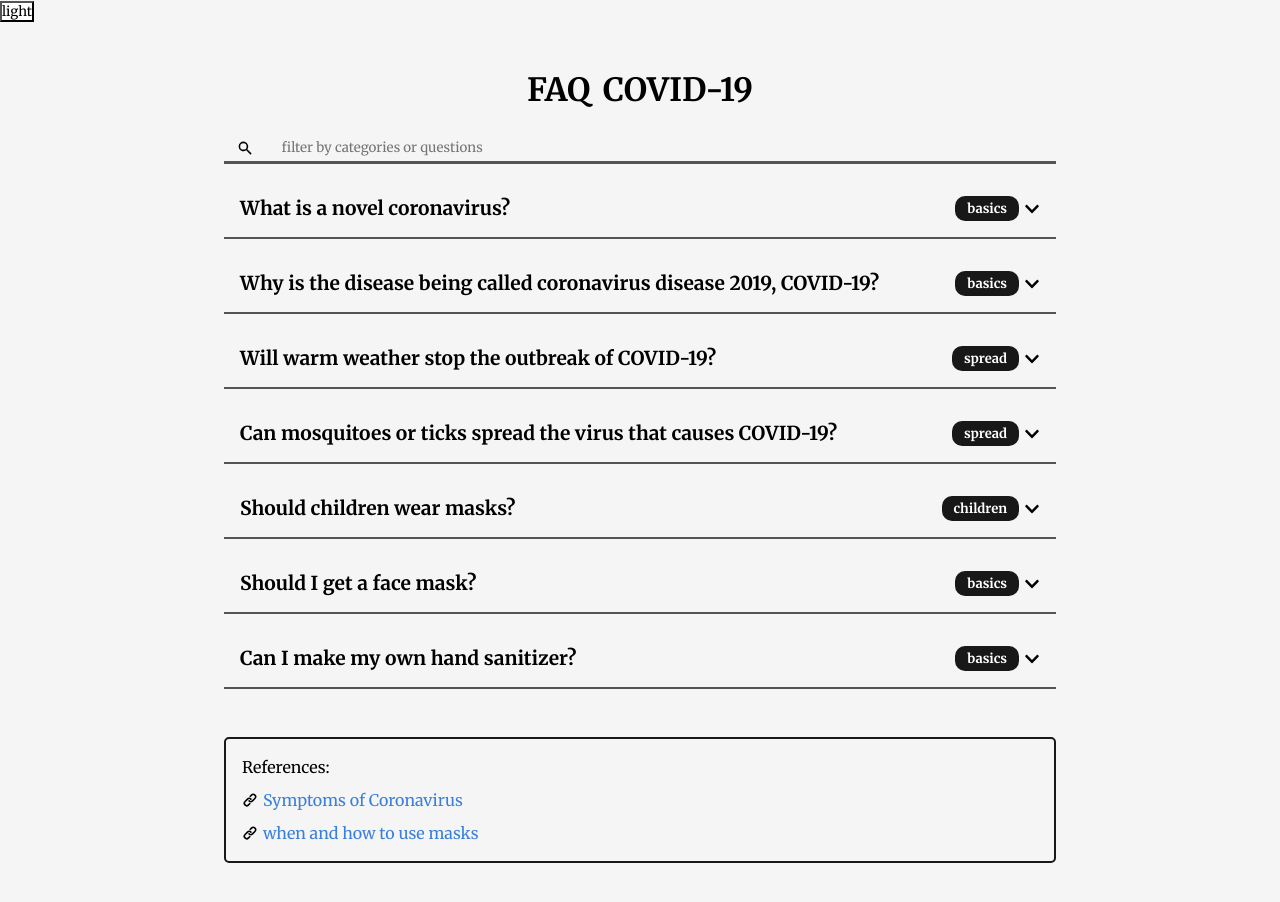
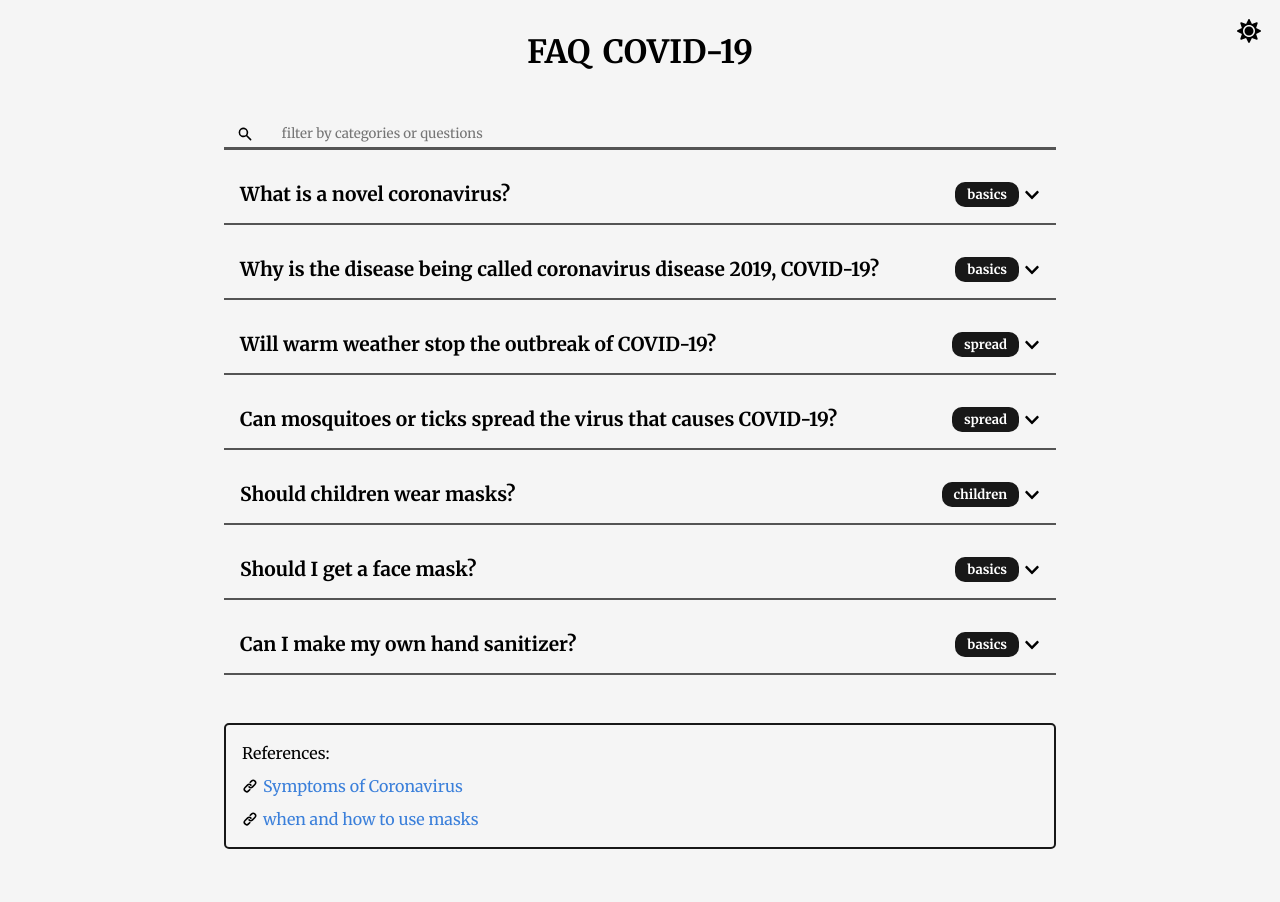
Before and after one commit to samueldlacruz/FAQ-covid-19-pwa, a React (Create React App) app: page / in a window 1280 px wide. Shown: the top 902 px of the page. Built offline with nearby package versions, Linux system fonts and the light colour scheme.

Commit message:
feat: switch theme button added

```diff
--- a/src/app/App.tsx
+++ b/src/app/App.tsx
@@ -1,6 +1,9 @@
 import React from 'react';
 import { GlobalStyle } from './globalStyles';
+
 import Warpper from '../components/Container';
+import Header from '../components/Header';
+
 import { ThemeProvider, DefaultTheme } from 'styled-components';
 import usePersistedState from '../utils/usePersistedState';
 
@@ -17,7 +20,7 @@ function App() {
   return (
     <ThemeProvider theme={theme}>
       <GlobalStyle />
-       <button style={{backgroundColor: 'white', color: 'black'}} onClick={toggleTheme}>{theme.title}</button>
+      <Header toggleTheme={toggleTheme} />
       <Warpper />
     </ThemeProvider>
   );
--- a/src/components/Container/index.tsx
+++ b/src/components/Container/index.tsx
@@ -1,6 +1,5 @@
 import React from 'react'
 import { Container } from './styles';
-import Header from '../Header'
 import Footer from '../Footer'
 import FAQList from '../FAQList';
 
@@ -8,7 +7,6 @@ const Wrapper: React.FunctionComponent = () => {
 
   return (
     <Container>
-      <Header />
       <FAQList />
       <Footer />
     </Container>
--- a/src/components/Header/index.tsx
+++ b/src/components/Header/index.tsx
@@ -1,22 +1,21 @@
-import React from 'react'
-import styled from 'styled-components'
+import React, { useContext } from 'react'
+import { ThemeContext } from 'styled-components'
+import { FaMoon, FaSun } from 'react-icons/fa'
+import { HeaderContainer, HeaderTitle,ThemeSwitcher } from './style'
+interface HeaderProps {
+  toggleTheme(): void;
+}
+const Header: React.FunctionComponent<HeaderProps> = ({ toggleTheme }) => {
+  const { title } = useContext(ThemeContext);
 
-const Heading = styled.h1`
-  font-size: clamp(1.5rem, 10vw, 2rem);
-  text-transform: uppercase;
-  font-weight: 700;
-  margin-bottom: 1.5rem;
-  color:  ${props => props.theme.colors.text};
-  text-align: center;
-  word-spacing: 5px;
-  display: flex;
-  flex-direction: column;
-`
-
-const Header = () => {
-   return (
-     <Heading>FAQ COVID-19</Heading>
-   )
+  return (
+    <HeaderContainer>
+      <ThemeSwitcher onClick={toggleTheme}>
+        {title === 'light' ? <FaSun /> : <FaMoon />}
+      </ThemeSwitcher>
+      <HeaderTitle>FAQ COVID-19</HeaderTitle>
+    </HeaderContainer>
+  )
 }
 
 export default Header
--- /dev/null
+++ b/src/components/Header/style.ts
@@ -0,0 +1,27 @@
+import styled from "styled-components"
+
+export const HeaderContainer = styled.div`
+   margin-top: 2rem;
+`;
+
+export const HeaderTitle = styled.h1`
+  font-size: clamp(1.5rem, 10vw, 2rem);
+  text-transform: uppercase;
+  font-weight: 700;
+  margin-bottom: 1.5rem;
+  color:  ${props => props.theme.colors.text};
+  text-align: center;
+  word-spacing: 5px;
+  display: flex;
+  flex-direction: column;
+`
+
+export const ThemeSwitcher = styled.button`
+    all: unset;
+    position: absolute;
+    padding: 3px;
+    right: 1rem;
+    top: 1rem;
+    color: ${props =>  props.theme.colors.text};
+    font-size: 1.5rem;
+`;
```
